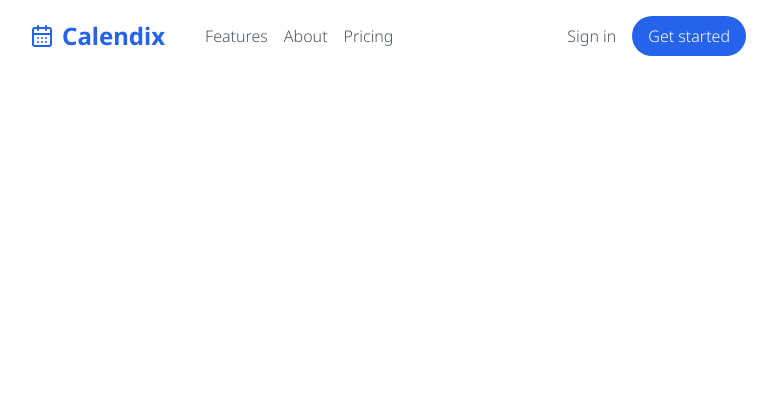
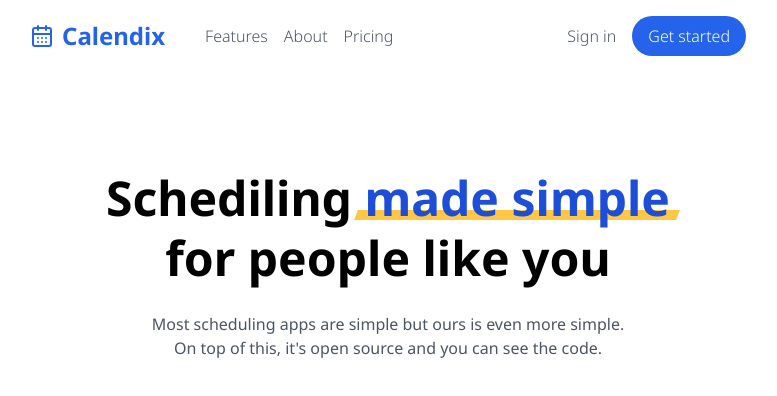
Before and after one commit to Lauren21717/calendix, a Next.js app: page / in a window 1280 px wide. Shown: the top 396 px of the page, without its empty margins (252-1029 px from the left). Built offline with nearby package versions, Linux system fonts and the light colour scheme.

Commit message:
Add Hero section to the Home page

```diff
--- /dev/null
+++ b/src/app/components/Hero.tsx
@@ -0,0 +1,26 @@
+'use client'
+
+import { useEffect, useState } from "react";
+
+export default function Hero() {
+    const [showLine, setShowLine] = useState(false);
+    useEffect(() => {
+        setShowLine(true);
+    }, []);
+    return (
+        <section className="text-center mt-24">
+            <h1 className="text-5xl font-bold mb-6 leading-tight">
+                Schediling{' '}
+                <span className={"text-blue-700 cool-underline " + (showLine?'show-underline': '')}>
+                    made simple
+                </span>
+                <br />
+                for people like you
+            </h1>
+            <p className="text-gray-600">
+                Most scheduling apps are simple but ours is even more simple. <br />
+                On top of this, it's open source and you can see the code.
+            </p>
+        </section>
+    );
+}
--- a/src/app/globals.css
+++ b/src/app/globals.css
@@ -1,3 +1,26 @@
 @tailwind base;
 @tailwind components;
 @tailwind utilities;
+
+
+.cool-underline{
+  position: relative;
+}
+
+.cool-underline::after{
+  content: "";
+  height: 10px;
+  background-color: #ffb300bb;
+  display: block;
+  position: absolute;
+  left: -8px;
+  width: 0;
+  bottom: 10px;
+  z-index: -1;
+  transform: skew(-21deg);
+  transition: all 0.5s ease-in-out;
+}
+
+.cool-underline.show-underline::after {
+  width: calc(100% + 16px);
+}
--- a/src/app/page.tsx
+++ b/src/app/page.tsx
@@ -1,9 +1,11 @@
 import Header from "@/app/components/Header";
+import Hero from "@/app/components/Hero";
 
 export default function Home() {
   return (
     <main className="container">
       <Header />
+      <Hero />
     </main>
   );
 }
```
